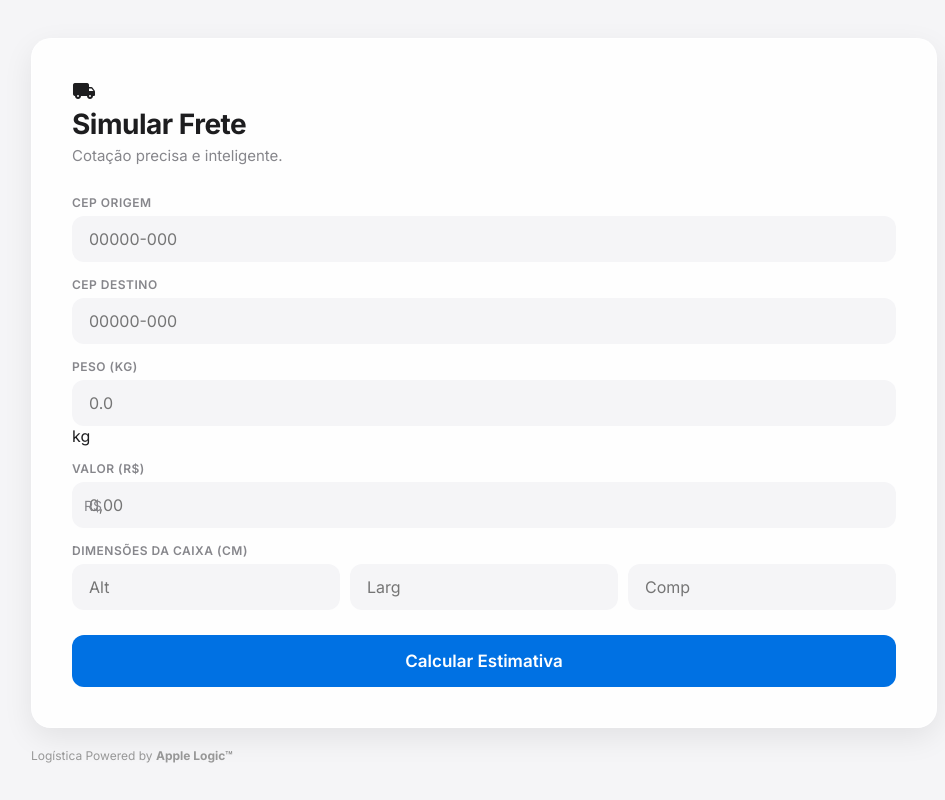
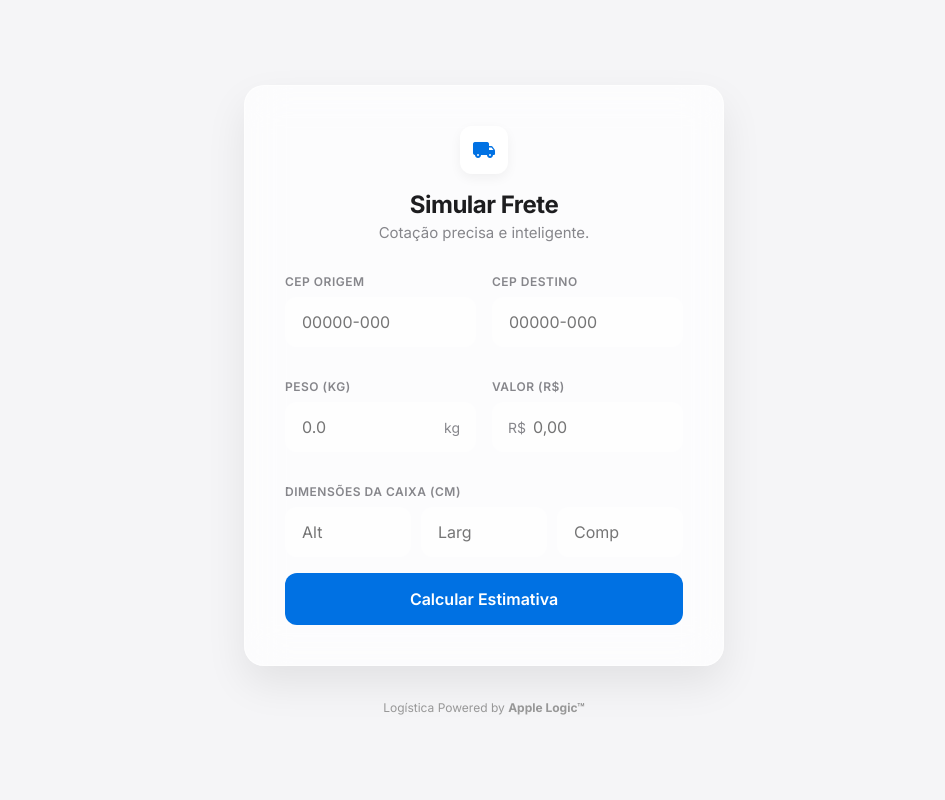
Before and after one commit to luisbarrelin/simulador-frete-ag, a plain HTML site: page index.html in a window 1280 px wide. Shown: the whole page, without its empty margins (156-1101 px from the left). Drawn offline with Linux system fonts and the light colour scheme.

Commit message:
Update style.css

```diff
--- a/style.css
+++ b/style.css
@@ -1,30 +1,22 @@
-/* --- RESET & VARIÁVEIS --- */
+/* --- Variáveis & Reset --- */
 :root {
-    --apple-blue: #0071e3;
-    --apple-blue-hover: #0077ED;
-    --bg-color: #F5F5F7;
-    --text-primary: #1d1d1f;
-    --text-secondary: #86868b;
-    --card-bg: #FFFFFF;
-    --input-bg: #F5F5F7;
-    --border-light: rgba(0, 0, 0, 0.1);
-    --focus-ring: rgba(0, 113, 227, 0.25);
-    --shadow-soft: 0 10px 30px rgba(0, 0, 0, 0.08);
-    --radius-lg: 20px;
-    --radius-md: 12px;
+    --primary: #0071e3;          /* Azul Apple */
+    --primary-dark: #0077ED;
+    --bg-page: #F5F5F7;          /* Cinza Fundo Apple */
+    --text-main: #1d1d1f;
+    --text-sec: #86868b;
+    --glass-bg: rgba(255, 255, 255, 0.72);
+    --border-glass: rgba(255, 255, 255, 0.5);
+    --shadow-float: 0 18px 40px rgba(0, 0, 0, 0.08);
+    --radius: 20px;
+    --radius-sm: 12px;
 }
 
-* {
-    margin: 0;
-    padding: 0;
-    box-sizing: border-box;
-    font-family: "Inter", -apple-system, BlinkMacSystemFont, sans-serif;
-    -webkit-font-smoothing: antialiased;
-}
+* { margin: 0; padding: 0; box-sizing: border-box; font-family: 'Inter', sans-serif; -webkit-font-smoothing: antialiased; }
 
 body {
-    background-color: var(--bg-color);
-    color: var(--text-primary);
+    background-color: var(--bg-page);
+    color: var(--text-main);
     min-height: 100vh;
     display: flex;
     justify-content: center;
@@ -32,226 +24,138 @@ body {
     padding: 20px;
 }
 
-/* --- LAYOUT --- */
-.main-wrapper {
+/* --- Container Principal --- */
+.app-wrapper {
     width: 100%;
     max-width: 480px;
     display: flex;
     flex-direction: column;
     align-items: center;
-    gap: 20px;
+    gap: 24px;
 }
 
+/* O Cartão de Vidro (Glassmorphism) */
 .glass-card {
-    background: rgba(255, 255, 255, 0.85);
-    backdrop-filter: blur(20px);
-    -webkit-backdrop-filter: blur(20px);
-    border-radius: var(--radius-lg);
+    background: var(--glass-bg);
+    backdrop-filter: blur(20px) saturate(180%);
+    -webkit-backdrop-filter: blur(20px) saturate(180%);
+    border: 1px solid var(--border-glass);
+    border-radius: var(--radius);
     padding: 40px;
     width: 100%;
-    box-shadow: var(--shadow-soft);
-    border: 1px solid rgba(255, 255, 255, 0.6);
+    box-shadow: var(--shadow-float);
+    transition: transform 0.3s ease;
 }
 
-/* --- TYPOGRAPHY --- */
-header h1 {
-    font-size: 28px;
-    font-weight: 700;
-    letter-spacing: -0.5px;
-    margin-bottom: 5px;
+/* --- Cabeçalho --- */
+header { text-align: center; margin-bottom: 32px; }
+
+.icon-header {
+    background: white;
+    width: 48px; height: 48px;
+    border-radius: 12px;
+    display: flex; align-items: center; justify-content: center;
+    margin: 0 auto 16px;
+    box-shadow: 0 4px 12px rgba(0,0,0,0.05);
+    color: var(--primary);
 }
 
-header p {
-    color: var(--text-secondary);
-    font-size: 15px;
-    margin-bottom: 30px;
-}
+header h1 { font-size: 24px; font-weight: 700; letter-spacing: -0.5px; margin-bottom: 4px; }
+header p { color: var(--text-sec); font-size: 15px; }
 
-/* --- FORMS --- */
-.input-grid {
-    display: grid;
-    grid-template-columns: 1fr 1fr;
-    gap: 15px;
-    margin-bottom: 15px;
-}
-
-.input-group {
-    margin-bottom: 15px;
-}
+/* --- Formulário --- */
+.input-row { display: flex; gap: 16px; margin-bottom: 16px; }
+.input-group { flex: 1; margin-bottom: 16px; }
+.input-group:last-child { margin-bottom: 0; }
 
 label {
-    display: block;
-    font-size: 12px;
-    font-weight: 600;
-    color: var(--text-secondary);
-    margin-bottom: 6px;
-    text-transform: uppercase;
-    letter-spacing: 0.5px;
+    display: block; font-size: 12px; font-weight: 600;
+    color: var(--text-sec); margin-bottom: 8px;
+    text-transform: uppercase; letter-spacing: 0.5px;
 }
 
 input {
-    width: 100%;
-    background-color: var(--input-bg);
-    border: 1px solid transparent;
-    border-radius: var(--radius-md);
-    padding: 12px 16px;
-    font-size: 16px;
-    color: var(--text-primary);
-    transition: all 0.2s ease;
-    outline: none;
+    width: 100%; padding: 14px 16px;
+    border: 1px solid transparent; border-radius: var(--radius-sm);
+    background: rgba(255,255,255,0.5);
+    font-size: 16px; color: var(--text-main);
+    transition: all 0.2s; outline: none;
 }
 
 input:focus {
-    background-color: #fff;
-    border-color: var(--apple-blue);
-    box-shadow: 0 0 0 4px var(--focus-ring);
+    background: white; border-color: var(--primary);
+    box-shadow: 0 0 0 4px rgba(0, 113, 227, 0.15);
 }
 
-/* Wrapper para prefixo/sufixo (R$ / kg) */
-.input-wrapper {
-    position: relative;
+/* Sufixos e Prefixos (kg, R$) */
+.input-wrapper { position: relative; }
+.unit, .prefix {
+    position: absolute; top: 50%; transform: translateY(-50%);
+    color: var(--text-sec); font-size: 14px; pointer-events: none;
 }
-.prefix, .suffix {
-    position: absolute;
-    top: 50%;
-    transform: translateY(-50%);
-    color: var(--text-secondary);
-    font-size: 14px;
-    pointer-events: none;
-}
-.prefix { left: 12px; }
-.suffix { right: 12px; }
+.unit { right: 16px; }
+.prefix { left: 16px; }
+#weight { padding-right: 40px; }
+#value { padding-left: 40px; }
 
-/* Ajuste padding para não sobrepor texto */
-.input-wrapper input[id="valor"] { padding-left: 35px; }
-.input-wrapper input[id="peso"] { padding-right: 35px; }
+.dimensions-grid { display: grid; grid-template-columns: 1fr 1fr 1fr; gap: 10px; }
 
-.dimensions-grid {
-    display: grid;
-    grid-template-columns: 1fr 1fr 1fr;
-    gap: 10px;
+/* --- Botão --- */
+button {
+    width: 100%; padding: 16px; margin-top: 12px;
+    background: var(--primary); color: white;
+    border: none; border-radius: var(--radius-sm);
+    font-size: 16px; font-weight: 600;
+    cursor: pointer; transition: all 0.2s;
+    display: flex; justify-content: center; align-items: center;
 }
 
-/* --- BUTTON --- */
-button {
-    width: 100%;
-    background-color: var(--apple-blue);
-    color: white;
-    border: none;
-    border-radius: var(--radius-md);
-    padding: 16px;
-    font-size: 17px;
-    font-weight: 600;
-    cursor: pointer;
-    transition: all 0.2s ease;
-    margin-top: 10px;
-    position: relative;
-    overflow: hidden;
+button:hover { background: var(--primary-dark); transform: scale(1.01); }
+button:active { transform: scale(0.98); }
+button:disabled { opacity: 0.7; cursor: not-allowed; }
+
+/* --- Erro --- */
+.error-box {
+    background: #FFF2F2; color: #FF3B30;
+    padding: 12px; border-radius: var(--radius-sm);
+    font-size: 13px; display: flex; align-items: center; gap: 8px;
+    margin-bottom: 16px;
+}
+.hidden { display: none; }
+
+/* --- Resultados --- */
+.results-container { margin-top: 32px; animation: slideUp 0.5s ease forwards; }
+.divider { height: 1px; background: rgba(0,0,0,0.1); margin-bottom: 24px; }
+.results-container h2 { font-size: 18px; margin-bottom: 16px; }
+
+.card-result {
+    background: white; padding: 20px;
+    border-radius: 16px; margin-bottom: 12px;
+    display: flex; justify-content: space-between; align-items: center;
+    border: 1px solid rgba(0,0,0,0.05);
+    transition: transform 0.2s; cursor: default;
 }
 
-button:hover {
-    background-color: var(--apple-blue-hover);
-    transform: translateY(-1px);
-    box-shadow: 0 4px 12px rgba(0, 113, 227, 0.3);
+.card-result:hover { transform: scale(1.02); border-color: var(--primary); }
+
+.info h3 { font-size: 16px; font-weight: 600; margin-bottom: 4px; }
+.info p { font-size: 13px; color: var(--text-sec); }
+.price { font-size: 18px; font-weight: 700; color: var(--primary); }
+
+.tag {
+    font-size: 10px; background: #E8F2FF; color: var(--primary);
+    padding: 4px 8px; border-radius: 20px; text-transform: uppercase;
+    font-weight: 700; margin-left: 8px; vertical-align: middle;
 }
 
-button:active {
-    transform: scale(0.98);
+footer { font-size: 12px; color: #999; margin-top: 10px; }
+
+@keyframes slideUp { from { opacity: 0; transform: translateY(20px); } to { opacity: 1; transform: translateY(0); } }
+
+/* Spinner do Botão */
+.loader {
+    width: 20px; height: 20px; border: 2px solid #FFF;
+    border-bottom-color: transparent; border-radius: 50%;
+    display: none; animation: rotation 1s linear infinite;
 }
-
-button:disabled {
-    background-color: #ccc;
-    cursor: not-allowed;
-    transform: none;
-    box-shadow: none;
-}
-
-/* --- RESULTS --- */
-.results-container {
-    margin-top: 30px;
-    animation: slideUp 0.5s cubic-bezier(0.16, 1, 0.3, 1);
-}
-
-.divider {
-    height: 1px;
-    background-color: var(--border-light);
-    margin-bottom: 20px;
-}
-
-.results-container h2 {
-    font-size: 18px;
-    margin-bottom: 15px;
-}
-
-.hidden { display: none; }
-
-.result-card {
-    background: #fff;
-    border: 1px solid var(--border-light);
-    border-radius: 12px;
-    padding: 16px;
-    display: flex;
-    justify-content: space-between;
-    align-items: center;
-    margin-bottom: 12px;
-    transition: transform 0.2s;
-}
-
-.result-card:hover {
-    border-color: var(--apple-blue);
-    transform: scale(1.02);
-}
-
-.carrier-info h3 {
-    font-size: 16px;
-    font-weight: 600;
-}
-.carrier-info p {
-    font-size: 13px;
-    color: var(--text-secondary);
-    margin-top: 2px;
-}
-
-.carrier-price {
-    font-size: 18px;
-    font-weight: 700;
-    color: var(--apple-blue);
-}
-
-/* Badge de "Mais Rápido" */
-.badge {
-    font-size: 10px;
-    background: #E8F2FF;
-    color: var(--apple-blue);
-    padding: 4px 8px;
-    border-radius: 20px;
-    font-weight: 700;
-    margin-left: 8px;
-    text-transform: uppercase;
-}
-
-/* --- ERROR & ANIMATIONS --- */
-.error-box {
-    color: #FF3B30;
-    font-size: 13px;
-    margin-bottom: 15px;
-    text-align: center;
-    display: none;
-}
-
-@keyframes slideUp {
-    from { opacity: 0; transform: translateY(20px); }
-    to { opacity: 1; transform: translateY(0); }
-}
-
-footer {
-    margin-top: 20px;
-    font-size: 12px;
-    color: #999;
-}
-
-/* Mobile Adjustments */
-@media (max-width: 400px) {
-    .input-grid { grid-template-columns: 1fr; }
-    .glass-card { padding: 25px; }
-}
+@keyframes rotation { 0% { transform: rotate(0deg); } 100% { transform: rotate(360deg); } }
```
